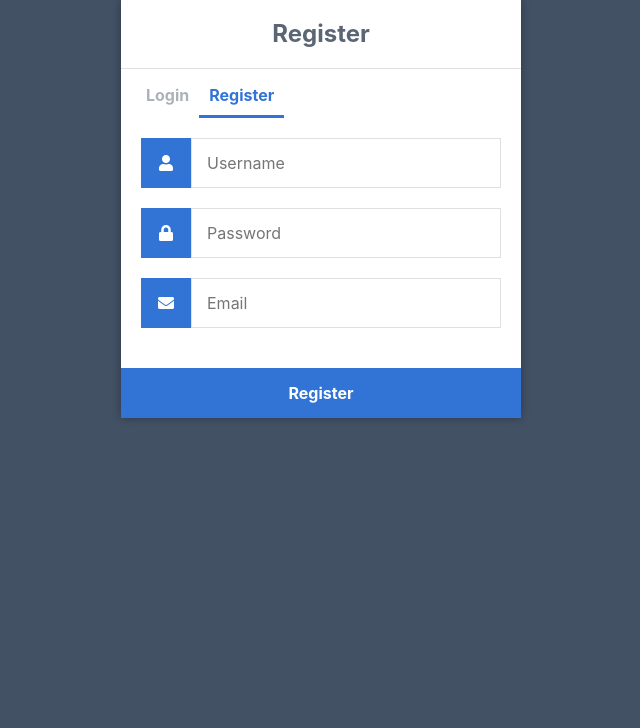
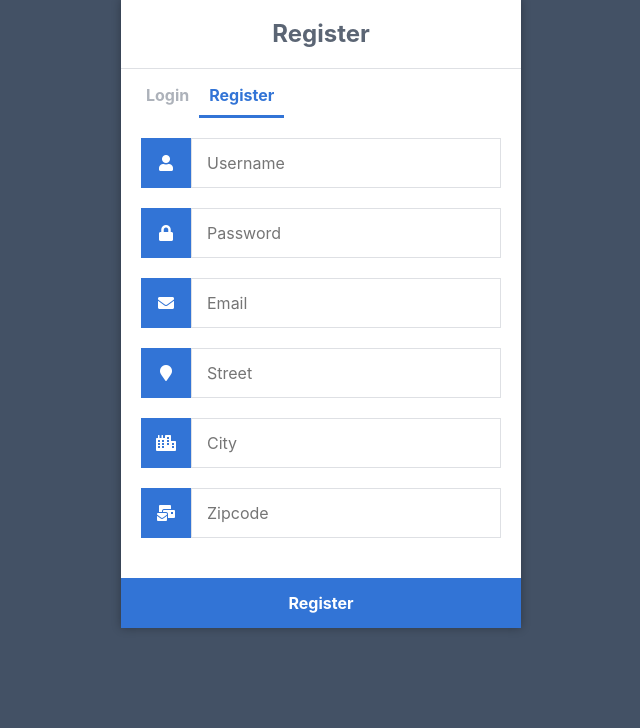
Before and after one commit to WillCraig/Beetle-Prime, a Flask app: page /register in a window 1280 px wide. Shown: the part 101-829 px from the top of the page, without its empty margins (319-959 px from the left). Before the commit the page ends 520 px from the top, so only its background shows below. Run offline with Flask 3, Linux system fonts and the light colour scheme; parts of the project's set-up code (start-up, migrations or seed data) failed here and were passed over.

Commit message:
Update to work with customer insyead of fictional account.
Also use dotenv for db credential management.

```diff
--- a/app.py
+++ b/app.py
@@ -1,18 +1,29 @@
 from flask import Flask, redirect, render_template, request, url_for, session
 from flask_sqlalchemy import SQLAlchemy
 import re
+from dotenv import dotenv_values
+
+config = dotenv_values(".env")
 
 app = Flask(__name__)
 app.config["DEBUG"] = True
 
 app.secret_key = 'annoying'
 
-SQLALCHEMY_DATABASE_URI = "mysql+mysqlconnector://{username}:{password}@{hostname}/{databasename}".format(
-    username="root",
-    password="",
-    hostname="localhost",
-    databasename="testDB",
-)
+USERNAME = config['USERNAME']
+PASSWORD = config['PASSWORD'] if config['PASSWORD'] != "w" else ""
+HOSTNAME = config['HOSTNAME']
+DATABASE = config['DATABASENAME']
+
+
+SQLALCHEMY_DATABASE_URI = f"mysql+mysqlconnector://{USERNAME}:{PASSWORD}@{HOSTNAME}/{DATABASE}"
+#
+# SQLALCHEMY_DATABASE_URI = "mysql+mysqlconnector://{username}:{password}@{hostname}/{databasename}".format(
+#     username="root",
+#     password="",
+#     hostname="localhost",
+#     databasename="testDB",
+# )
 app.config["SQLALCHEMY_DATABASE_URI"] = SQLALCHEMY_DATABASE_URI
 app.config["SQLALCHEMY_POOL_RECYCLE"] = 299
 app.config["SQLALCHEMY_TRACK_MODIFICATIONS"] = False
@@ -29,6 +40,24 @@ class Account(db.Model):
     email = db.Column(db.String(50), nullable=False)
 
 
+
+# Customer Model
+class Customer(db.Model):
+    customer_id = db.Column(db.Integer, primary_key=True, autoincrement=True)
+    username = db.Column(db.String(50), nullable=False)
+    password = db.Column(db.String(255), nullable=False)
+    email = db.Column(db.String(50), nullable=False)
+    street = db.Column(db.String(100), nullable=False)
+    city = db.Column(db.String(50), nullable=False)
+    zipcode = db.Column(db.Integer, nullable=False)
+
+
+
+
+
+
+
+
 @app.route('/', methods=['GET', 'POST'])
 def login():
     # Output message if something goes wrong...
@@ -39,9 +68,9 @@ def login():
         username = request.form['username']
         password = request.form['password']
 
-        account = Account.query.filter_by(username=username, password=password).first()
 
-        print(account)
+        #account = Account.query.filter_by(username=username, password=password).first()
+        account = Customer.query.filter_by(username=username, password=password).first()
 
         # If account exists in accounts table in out database
         if account:
@@ -49,7 +78,7 @@ def login():
             session['loggedin'] = True
             # session['id'] = account['id']
             # session['username'] = account['username']
-            session['id'] = account.id
+            session['id'] = account.customer_id
             session['username'] = account.username
             # Redirect to home page
             return redirect(url_for('home'))
@@ -78,13 +107,17 @@ def register():
     msg = ''
     # Check if "username", "password" and "email" POST requests exist (user submitted form)
     if (request.method == 'POST' and 'username' in request.form and 'password' in
-            request.form and 'email' in request.form):
+            request.form and 'email' in request.form and 'street' in request.form and 'city' in request.form and 'zipcode' in request.form):
         # Create variables for easy access
         username = request.form['username']
         password = request.form['password']
         email = request.form['email']
+        street = request.form['street']
+        city = request.form['city']
+        zipcode = request.form['zipcode']
 
-        account = Account.query.filter_by(username=username).first()
+        # account = Account.query.filter_by(username=username).first()
+        account = Customer.query.filter_by(username=username).first()
 
         # If account exists show error and validation checks
         if account:
@@ -93,11 +126,13 @@ def register():
             msg = 'Invalid email address!'
         elif not re.match(r'[A-Za-z0-9]+', username):
             msg = 'Username must contain only characters and numbers!'
-        elif not username or not password or not email:
+        elif not username or not password or not email or not street or not city or not zipcode:
             msg = 'Please fill out the form!'
         else:
             # account doesn't exist, add to db
-            account = Account(username=username, password=password, email=email)
+            # account = Account(username=username, password=password, email=email)
+            account = Customer(username=username, password=password, email=email, street=street, city=city, zipcode=zipcode)
+
             db.session.add(account)
             db.session.commit()
             msg = 'You have successfully registered!'
@@ -127,7 +162,8 @@ def profile():
     if 'loggedin' in session:
         # We need all the account info for the user so we can display it on the profile page
 
-        account = Account.query.filter_by(id=session['id']).first()
+        # account = Account.query.filter_by(id=session['id']).first()
+        account = Customer.query.filter_by(id=session['id']).first()
 
         # Show the profile page with account info
         return render_template('profile.html', account=account)
--- a/templates/register.html
+++ b/templates/register.html
@@ -26,6 +26,18 @@
 					<i class="fas fa-envelope"></i>
 				</label>
 				<input type="email" name="email" placeholder="Email" id="email" required>
+				<label for="street">
+					<i class="fas fa-map-marker"></i>
+				</label>
+				<input type="text" name="street" placeholder="Street" id="street" required>
+				<label for="city">
+					<i class="fas fa-city"></i>
+				</label>
+				<input type="text" name="city" placeholder="City" id="city" required>
+				<label for="zipcode">
+					<i class="fas fa-mail-bulk"></i>
+				</label>
+				<input type="text" name="zipcode" placeholder="Zipcode" id="zipcode" required>
 				<div class="msg">{{ msg }}</div>
 				<input type="submit" value="Register">
 			</form>
```
